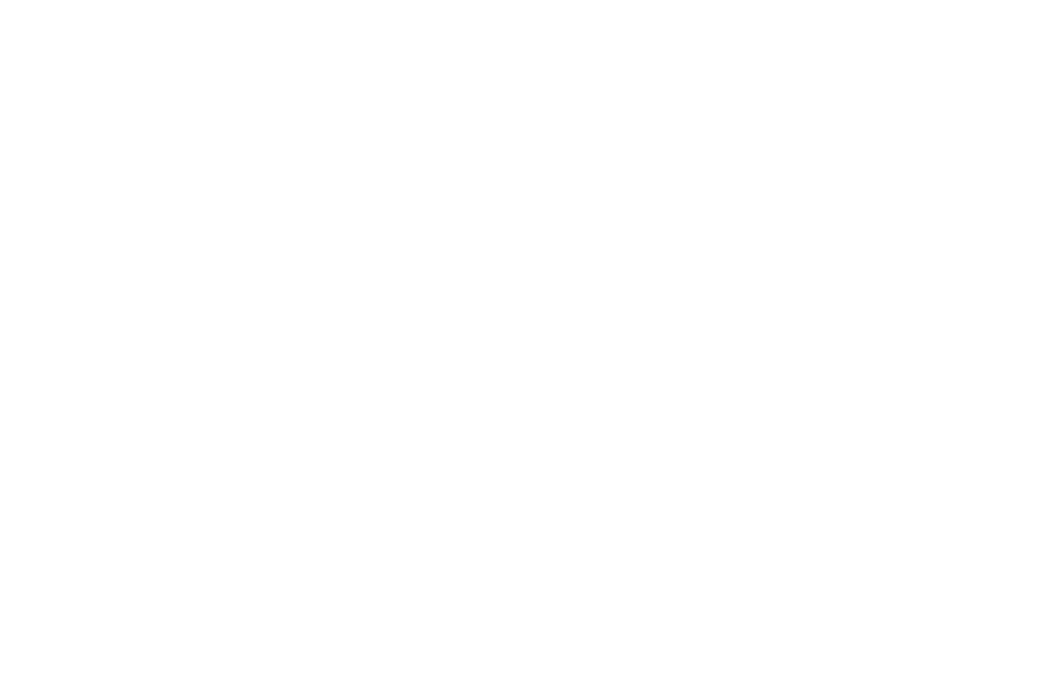
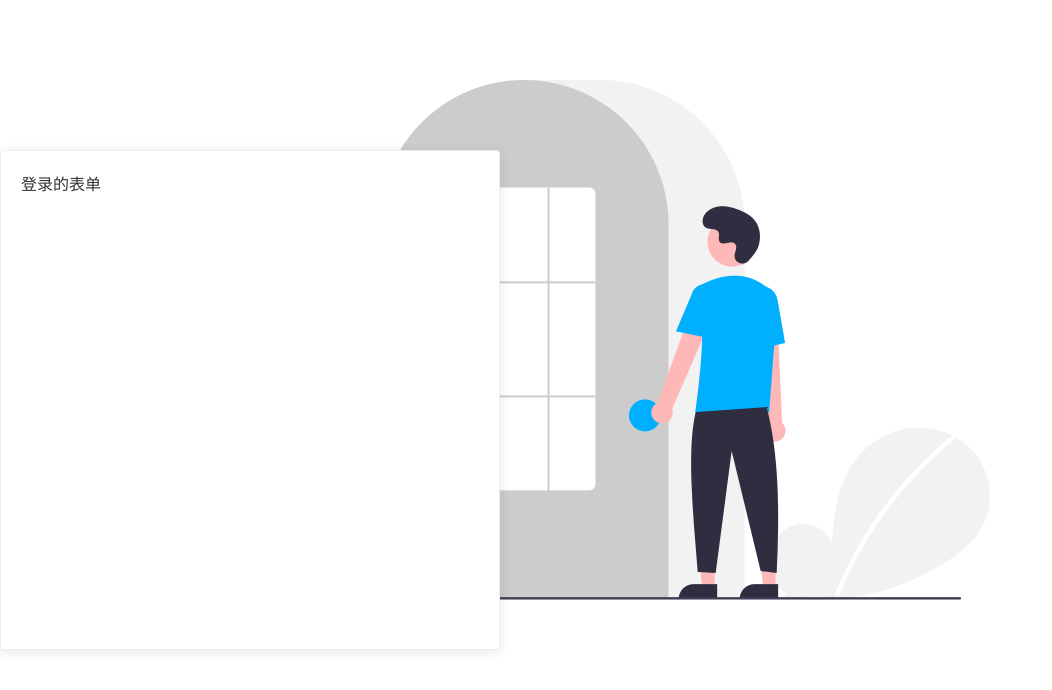
Before and after one commit to yellowsae/course-web, a Vue app: page /login in a window 1280 px wide. Shown: the top 690 px of the page, without its empty margins (0-1052 px from the left). Built offline with nearby package versions, Linux system fonts and the light colour scheme.

Commit message:
chore: init login

```diff
--- a/src/router/index.js
+++ b/src/router/index.js
@@ -45,6 +45,12 @@
         },
       ],
     },
+    // login
+    {
+      path: '/login',
+      name: 'Login',
+      component: () => import('../views/login/index.vue'),
+    },
 
   ],
 })
--- a/src/views/login/index.vue
+++ b/src/views/login/index.vue
@@ -5,7 +5,15 @@
 </script>
 
 <template>
-  <div>
-    页面
+  <div class="login-content">
+    <el-card class="card">
+      <div class="login-from">
+        登录的表单
+      </div>
+    </el-card>
   </div>
 </template>
+
+<style scoped>
+@import "./login.scss";
+</style>
--- /dev/null
+++ b/src/views/login/login.scss
@@ -0,0 +1,16 @@
+.login-content {
+  width: 100vw;
+  height: 100vh;
+  display: flex;
+  align-items: center;
+  background-image: url(../../assets/images/login.png);
+  background-repeat: no-repeat;
+}
+
+.el-card {
+  background-color: #fff;
+  opacity: 10;
+  width: 500px;
+  height: 500px;
+  margin-right: 10px;
+}
```
Also changed, not shown: src/assets/images/login.png (added).
